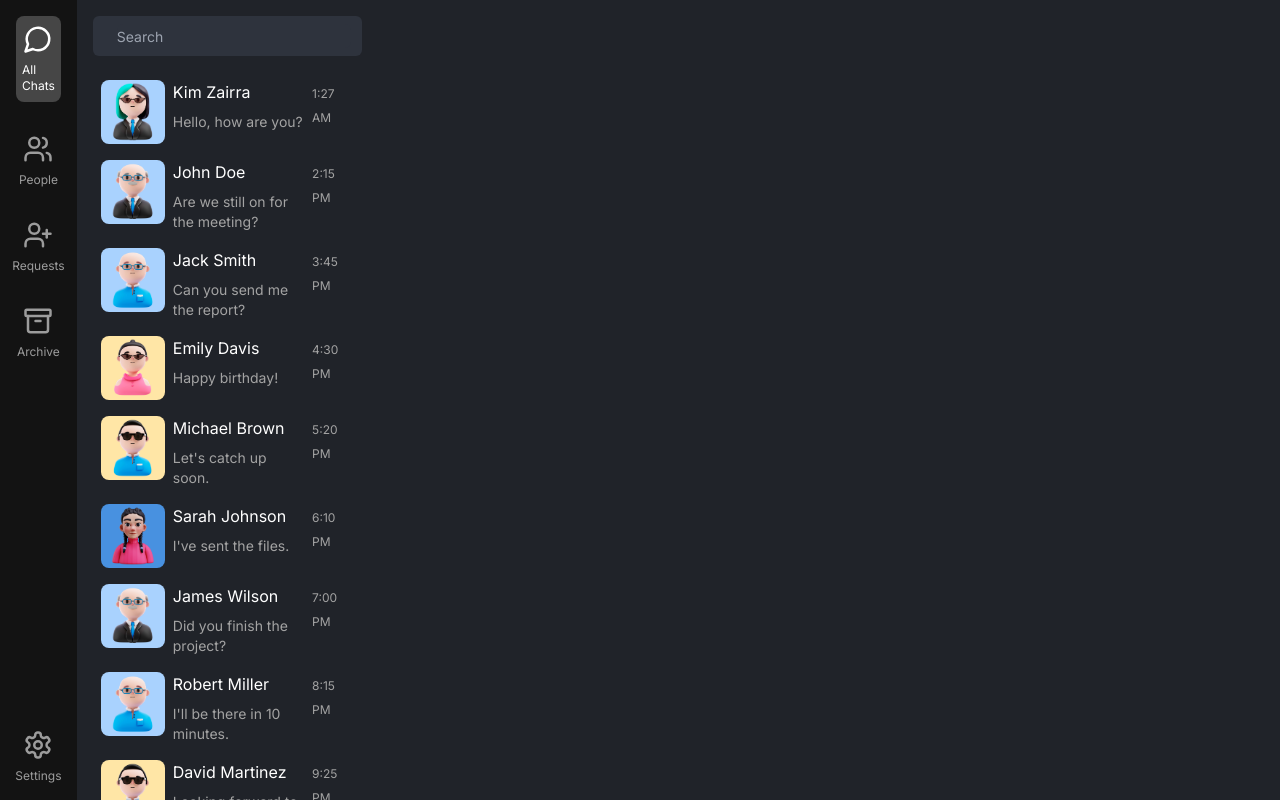
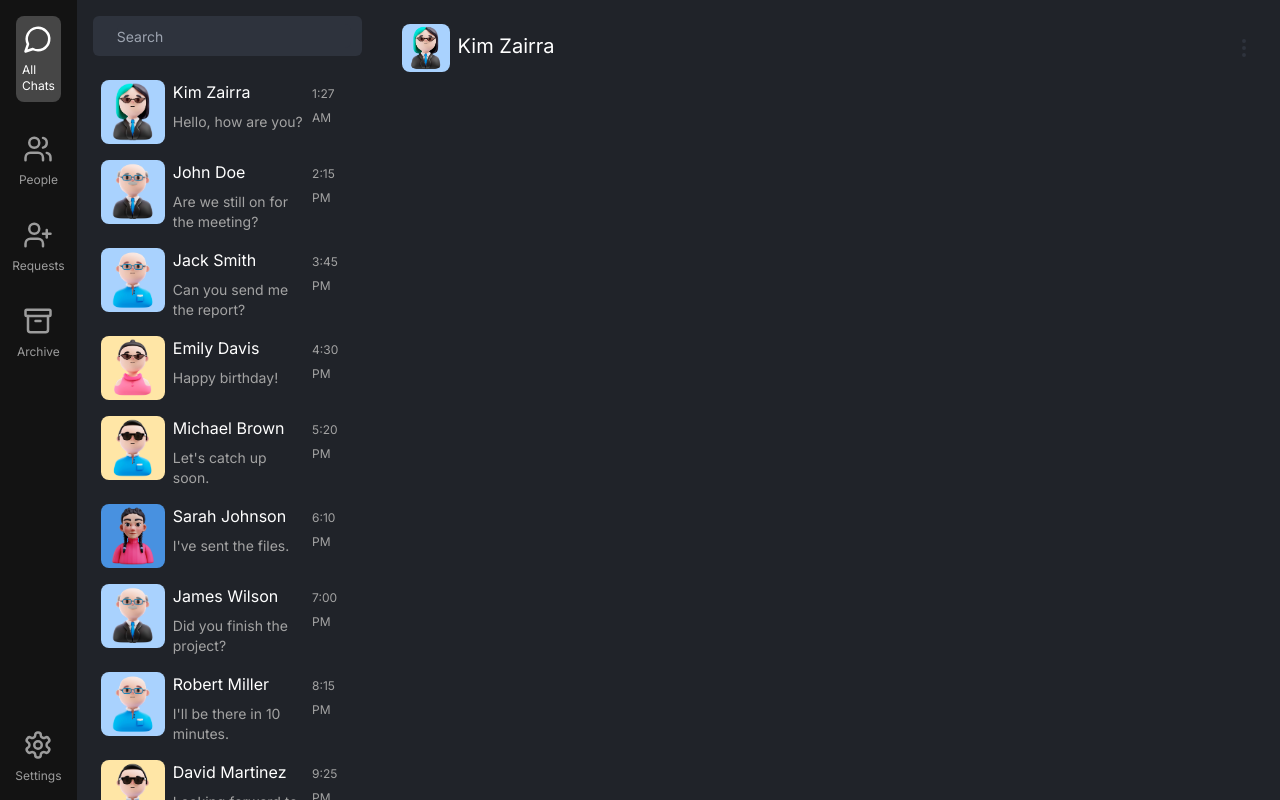
Before and after one commit to justinherrera/next-chat-app, a Next.js app: page / in a window 1280 px wide. Built offline with nearby package versions, Linux system fonts and the light colour scheme.

Commit message:
added user chat info component

```diff
--- a/src/app/components/conversation.tsx
+++ b/src/app/components/conversation.tsx
@@ -1,9 +1,11 @@
-
+import { EllipsisVertical } from "lucide-react";
+import Image from "next/image";
+import UserChatInfo from "@/app/components/user-chat-info";
 
 export default function Conversation() {
   return (
-    <div className="w-[75%]">
-
+    <div className="p-4 w-[75%]">
+      <UserChatInfo />
     </div>
   )
 }
--- /dev/null
+++ b/src/app/components/user-chat-info.tsx
@@ -0,0 +1,14 @@
+import { EllipsisVertical } from "lucide-react";
+import Image from "next/image";
+
+export default function UserChatInfo() {
+  return (
+    <div className="flex space-x-2 px-2 py-2 cursor-pointer">
+      <Image src="/avatar1.jpg" className="rounded-lg w-12 h-12" alt="avatar" width={500} height={500} />
+      <div className="flex items-center w-full">
+        <span className="text-white text-xl mb-1">Kim Zairra</span>
+        <EllipsisVertical className="ml-auto" color="#2E333D" />
+      </div>
+    </div>
+  )
+}
```
